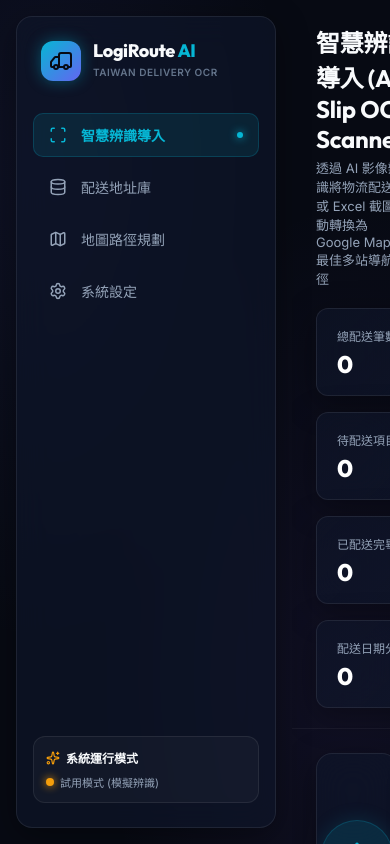
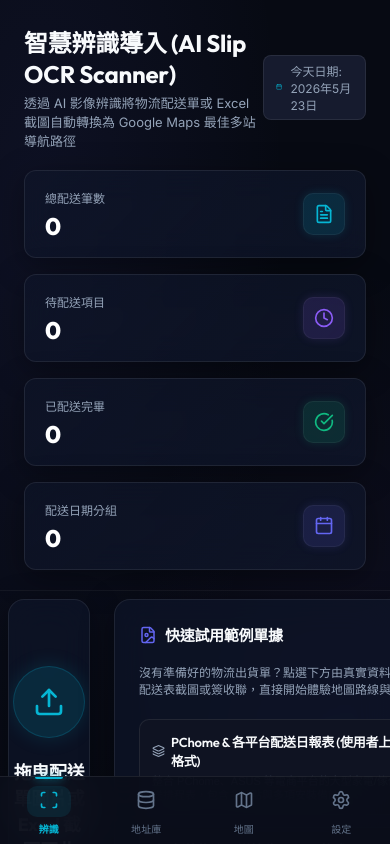
Before and after one commit to fsc85234/logiRoute-ai, a React (Vite) app: page / in a window 390 px wide. Shown: the top 844 px of the page. Built offline with nearby package versions, Linux system fonts and the light colour scheme.

Commit message:
feat: 手機版響應式底部導覽列

```diff
--- a/src/components/Sidebar.tsx
+++ b/src/components/Sidebar.tsx
@@ -15,47 +15,37 @@ interface SidebarProps {
 
 export default function Sidebar({ activeTab, setActiveTab, isMockMode }: SidebarProps) {
   const menuItems = [
-    { id: 'ocr', label: '智慧辨識導入', icon: Scan },
-    { id: 'database', label: '配送地址庫', icon: Database },
-    { id: 'map', label: '地圖路徑規劃', icon: Map },
-    { id: 'settings', label: '系統設定', icon: SettingsIcon },
+    { id: 'ocr',      label: '智慧辨識', mobileLabel: '辨識', icon: Scan },
+    { id: 'database', label: '配送地址庫', mobileLabel: '地址庫', icon: Database },
+    { id: 'map',      label: '地圖路徑規劃', mobileLabel: '地圖', icon: Map },
+    { id: 'settings', label: '系統設定', mobileLabel: '設定', icon: SettingsIcon },
   ];
 
   return (
+    <>
+      {/* ── Desktop Sidebar (hidden on mobile via CSS) ── */}
       <div
-      className="glass-panel"
+        className="glass-panel sidebar-desktop"
         style={{
           width: 'var(--sidebar-width)',
           height: 'calc(100vh - 32px)',
           margin: '16px',
           padding: '24px 16px',
-        display: 'flex',
           flexDirection: 'column',
           gap: '32px',
           borderRadius: '16px',
-        zIndex: 10
+          flexShrink: 0,
+          zIndex: 10,
         }}
       >
         {/* Brand Header */}
-      <div
-        style={{
-          display: 'flex',
-          alignItems: 'center',
-          gap: '12px',
-          padding: '0 8px'
-        }}
-      >
-        <div
-          style={{
+        <div style={{ display: 'flex', alignItems: 'center', gap: '12px', padding: '0 8px' }}>
+          <div style={{
             background: 'linear-gradient(135deg, var(--accent-cyan), var(--accent-indigo))',
-            padding: '8px',
-            borderRadius: '12px',
-            display: 'flex',
-            alignItems: 'center',
-            justifyContent: 'center',
-            boxShadow: '0 0 15px rgba(6, 182, 212, 0.4)'
-          }}
-        >
+            padding: '8px', borderRadius: '12px',
+            display: 'flex', alignItems: 'center', justifyContent: 'center',
+            boxShadow: '0 0 15px rgba(6, 182, 212, 0.4)',
+          }}>
             <Truck size={24} color="#070a13" style={{ transform: 'scaleX(-1)' }} />
           </div>
           <div>
@@ -77,39 +67,27 @@ export default function Sidebar({ activeTab, setActiveTab, isMockMode }: Sidebar
               <button
                 key={item.id}
                 onClick={() => setActiveTab(item.id)}
+                className="nav-btn-hover"
                 style={{
-                display: 'flex',
-                alignItems: 'center',
-                gap: '14px',
-                width: '100%',
-                padding: '12px 16px',
-                borderRadius: '10px',
+                  display: 'flex', alignItems: 'center', gap: '14px',
+                  width: '100%', padding: '12px 16px', borderRadius: '10px',
                   border: 'none',
                   background: isActive ? 'rgba(6, 182, 212, 0.1)' : 'transparent',
                   color: isActive ? 'var(--accent-cyan)' : 'var(--text-secondary)',
-                fontSize: '14px',
-                fontWeight: isActive ? '600' : '500',
-                textAlign: 'left',
-                cursor: 'pointer',
-                transition: 'var(--transition-smooth)',
-                outline: 'none',
+                  fontSize: '14px', fontWeight: isActive ? '600' : '500',
+                  textAlign: 'left', cursor: 'pointer',
+                  transition: 'var(--transition-smooth)', outline: 'none',
                   boxShadow: isActive ? 'inset 0 0 0 1px rgba(6, 182, 212, 0.2)' : 'none',
                 }}
-              className="nav-btn-hover"
               >
-              <Icon size={18} style={{ transition: 'var(--transition-smooth)' }} />
+                <Icon size={18} style={{ transition: 'var(--transition-smooth)', flexShrink: 0 }} />
                 {item.label}
                 {isActive && (
-                <div
-                  style={{
-                    width: '6px',
-                    height: '6px',
-                    borderRadius: '50%',
-                    background: 'var(--accent-cyan)',
-                    marginLeft: 'auto',
-                    boxShadow: '0 0 8px var(--accent-cyan)'
-                  }}
-                />
+                  <div style={{
+                    width: '6px', height: '6px', borderRadius: '50%',
+                    background: 'var(--accent-cyan)', marginLeft: 'auto',
+                    boxShadow: '0 0 8px var(--accent-cyan)',
+                  }} />
                 )}
               </button>
             );
@@ -117,17 +95,12 @@ export default function Sidebar({ activeTab, setActiveTab, isMockMode }: Sidebar
         </nav>
 
         {/* Mode Tag Footer */}
-      <div
-        style={{
-          padding: '12px',
-          borderRadius: '12px',
+        <div style={{
+          padding: '12px', borderRadius: '12px',
           background: 'rgba(255, 255, 255, 0.03)',
           border: '1px solid var(--card-border)',
-          display: 'flex',
-          flexDirection: 'column',
-          gap: '8px'
-        }}
-      >
+          display: 'flex', flexDirection: 'column', gap: '8px',
+        }}>
           <div style={{ display: 'flex', alignItems: 'center', gap: '6px' }}>
             <Sparkles size={14} color={isMockMode ? 'var(--accent-amber)' : 'var(--accent-emerald)'} />
             <span style={{ fontSize: '12px', fontWeight: '600', color: 'var(--text-primary)' }}>
@@ -135,20 +108,68 @@ export default function Sidebar({ activeTab, setActiveTab, isMockMode }: Sidebar
             </span>
           </div>
           <div style={{ display: 'flex', alignItems: 'center', gap: '6px' }}>
-          <div
-            style={{
-              width: '8px',
-              height: '8px',
-              borderRadius: '50%',
+            <div style={{
+              width: '8px', height: '8px', borderRadius: '50%',
               background: isMockMode ? 'var(--accent-amber)' : 'var(--accent-emerald)',
-              boxShadow: `0 0 8px ${isMockMode ? 'var(--accent-amber)' : 'var(--accent-emerald)'}`
-            }}
-          />
+              boxShadow: `0 0 8px ${isMockMode ? 'var(--accent-amber)' : 'var(--accent-emerald)'}`,
+            }} />
             <span style={{ fontSize: '11px', color: 'var(--text-secondary)' }}>
               {isMockMode ? '試用模式 (模擬辨識)' : 'AI 生產模式 (Gemini 2.5)'}
             </span>
           </div>
         </div>
       </div>
+
+      {/* ── Mobile Bottom Navigation (hidden on desktop via CSS) ── */}
+      <nav className="sidebar-mobile">
+        {menuItems.map((item) => {
+          const Icon = item.icon;
+          const isActive = activeTab === item.id;
+          return (
+            <button
+              key={item.id}
+              onClick={() => setActiveTab(item.id)}
+              className="mobile-nav-btn"
+              style={{
+                display: 'flex', flexDirection: 'column',
+                alignItems: 'center', justifyContent: 'center',
+                gap: '4px', flex: 1, padding: '8px 4px',
+                background: 'transparent', border: 'none',
+                color: isActive ? 'var(--accent-cyan)' : 'var(--text-muted)',
+                cursor: 'pointer', transition: 'var(--transition-smooth)',
+                outline: 'none', position: 'relative',
+              }}
+            >
+              {/* Active indicator bar at top */}
+              {isActive && (
+                <div style={{
+                  position: 'absolute', top: 0, left: '50%',
+                  transform: 'translateX(-50%)',
+                  width: '28px', height: '2px',
+                  background: 'var(--accent-cyan)',
+                  borderRadius: '0 0 4px 4px',
+                  boxShadow: '0 0 10px var(--accent-cyan)',
+                }} />
+              )}
+              <div style={{
+                padding: '4px 12px',
+                borderRadius: '10px',
+                background: isActive ? 'rgba(6, 182, 212, 0.1)' : 'transparent',
+                transition: 'var(--transition-smooth)',
+              }}>
+                <Icon size={20} />
+              </div>
+              <span style={{
+                fontSize: '10px',
+                fontWeight: isActive ? '600' : '400',
+                letterSpacing: '0.01em',
+              }}>
+                {item.mobileLabel}
+              </span>
+            </button>
+          );
+        })}
+      </nav>
+    </>
   );
 }
--- a/src/index.css
+++ b/src/index.css
@@ -33,6 +33,7 @@
 
   --transition-smooth: all 0.3s cubic-bezier(0.4, 0, 0.2, 1);
   --sidebar-width: 260px;
+  --mobile-nav-height: 68px;
 }
 
 * {
@@ -93,33 +94,19 @@ body {
 }
 
 @keyframes scan-laser {
-  0% {
-    top: 0%;
-  }
-  50% {
-    top: 100%;
-  }
-  100% {
-    top: 0%;
-  }
+  0% { top: 0%; }
+  50% { top: 100%; }
+  100% { top: 0%; }
 }
 
 @keyframes shimmer {
-  0% {
-    background-position: -200% 0;
-  }
-  100% {
-    background-position: 200% 0;
-  }
+  0% { background-position: -200% 0; }
+  100% { background-position: 200% 0; }
 }
 
 @keyframes float {
-  0%, 100% {
-    transform: translateY(0px);
-  }
-  50% {
-    transform: translateY(-8px);
-  }
+  0%, 100% { transform: translateY(0px); }
+  50% { transform: translateY(-8px); }
 }
 
 .animate-glow {
@@ -136,7 +123,10 @@ body {
   animation: shimmer 2s infinite linear;
 }
 
-/* App Layout Grid */
+/* ===================== */
+/*   APP LAYOUT GRID     */
+/* ===================== */
+
 .app-container {
   display: flex;
   min-height: 100vh;
@@ -152,6 +142,7 @@ body {
   height: 100vh;
   overflow-y: auto;
   position: relative;
+  min-width: 0; /* prevent flex overflow */
 }
 
 .content-body {
@@ -162,7 +153,24 @@ body {
   margin: 0 auto;
 }
 
-/* Typography styles */
+/* ===================== */
+/* SIDEBAR VISIBILITY    */
+/* ===================== */
+
+/* Desktop sidebar: visible as flex column */
+.sidebar-desktop {
+  display: flex !important;
+}
+
+/* Mobile bottom nav: hidden on desktop */
+.sidebar-mobile {
+  display: none;
+}
+
+/* ===================== */
+/*   TYPOGRAPHY          */
+/* ===================== */
+
 h1, h2, h3, h4, h5, h6 {
   font-family: var(--font-title);
   color: var(--text-primary);
@@ -170,7 +178,10 @@ h1, h2, h3, h4, h5, h6 {
   letter-spacing: -0.02em;
 }
 
-/* Buttons */
+/* ===================== */
+/*   BUTTONS             */
+/* ===================== */
+
 .btn {
   display: inline-flex;
   align-items: center;
@@ -230,7 +241,10 @@ h1, h2, h3, h4, h5, h6 {
   box-shadow: none !important;
 }
 
-/* Forms */
+/* ===================== */
+/*   FORMS               */
+/* ===================== */
+
 .form-group {
   margin-bottom: 16px;
 }
@@ -261,7 +275,10 @@ h1, h2, h3, h4, h5, h6 {
   box-shadow: 0 0 10px rgba(6, 182, 212, 0.15);
 }
 
-/* Interactive Tables */
+/* ===================== */
+/*   TABLES              */
+/* ===================== */
+
 .table-container {
   overflow-x: auto;
   border-radius: 12px;
@@ -297,7 +314,10 @@ h1, h2, h3, h4, h5, h6 {
   background: rgba(22, 32, 59, 0.5);
 }
 
-/* Tag / Badge Styles */
+/* ===================== */
+/*   BADGES              */
+/* ===================== */
+
 .badge {
   display: inline-flex;
   align-items: center;
@@ -326,14 +346,16 @@ h1, h2, h3, h4, h5, h6 {
   border: 1px solid rgba(16, 185, 129, 0.2);
 }
 
-/* Leaflet Map Dark Theme Overrides */
+/* ===================== */
+/*   LEAFLET MAP         */
+/* ===================== */
+
 .leaflet-container {
   background-color: var(--bg-primary) !important;
   border-radius: 16px;
   border: 1px solid var(--card-border);
 }
 
-/* Premium Dynamic Filter to convert default maps to Dark Glowing maps */
 .leaflet-tile-container img {
   filter: invert(100%) hue-rotate(180deg) brightness(95%) contrast(90%) !important;
 }
@@ -369,7 +391,6 @@ h1, h2, h3, h4, h5, h6 {
   border-bottom: 1px solid var(--card-border) !important;
 }
 
-/* Custom Marker Styles */
 .custom-map-marker {
   display: flex;
   align-items: center;
@@ -382,3 +403,83 @@ h1, h2, h3, h4, h5, h6 {
   font-size: 11px;
   box-shadow: 0 0 10px rgba(6, 182, 212, 0.6);
 }
+
+/* ================================= */
+/*   MOBILE RESPONSIVE  ≤ 768px      */
+/* ================================= */
+
+@media (max-width: 768px) {
+
+  /* Switch sidebar to bottom nav */
+  .sidebar-desktop {
+    display: none !important;
+  }
+
+  .sidebar-mobile {
+    display: flex;
+    position: fixed;
+    bottom: 0;
+    left: 0;
+    right: 0;
+    height: var(--mobile-nav-height);
+    z-index: 100;
+    background: rgba(10, 14, 26, 0.92);
+    backdrop-filter: blur(20px);
+    -webkit-backdrop-filter: blur(20px);
+    border-top: 1px solid var(--card-border);
+    align-items: stretch;
+    justify-content: space-around;
+    padding: 0;
+    /* Safe area for iPhone home indicator */
+    padding-bottom: env(safe-area-inset-bottom, 0px);
+  }
+
+  /* Tap feedback on mobile nav buttons */
+  .mobile-nav-btn:active {
+    opacity: 0.7;
+    transform: scale(0.95);
+  }
+
+  /* Main content: full width, pad bottom to clear nav bar */
+  .app-container {
+    flex-direction: column;
+  }
+
+  .main-content {
+    height: 100dvh; /* dynamic viewport height for mobile browsers */
+    padding-bottom: var(--mobile-nav-height);
+  }
+
+  /* Tighter content padding on small screens */
+  .content-body {
+    padding: 12px;
+  }
+
+  /* Make tables horizontally scrollable without overflow */
+  .table-container {
+    -webkit-overflow-scrolling: touch;
+  }
+
+  /* Smaller font for table cells on mobile */
+  .custom-table th,
+  .custom-table td {
+    padding: 10px 12px;
+    font-size: 13px;
+  }
+
+  /* Full-width buttons on mobile */
+  .btn {
+    width: 100%;
+    justify-content: center;
+  }
+}
+
+/* ================================= */
+/*   SMALL PHONES  ≤ 390px           */
+/* ================================= */
+
+@media (max-width: 390px) {
+  .content-body {
+    padding: 8px;
+  }
+}
```
Lines whose indentation alone changed are shown as unchanged.
